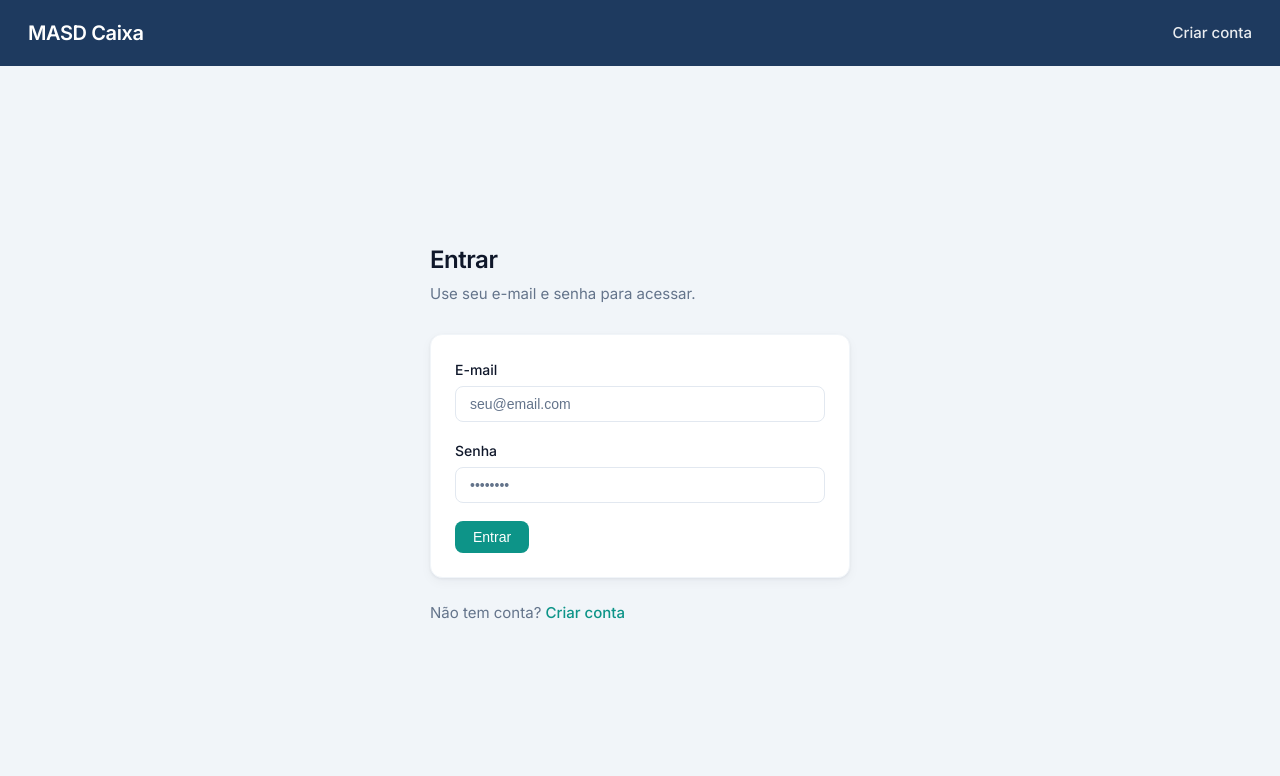
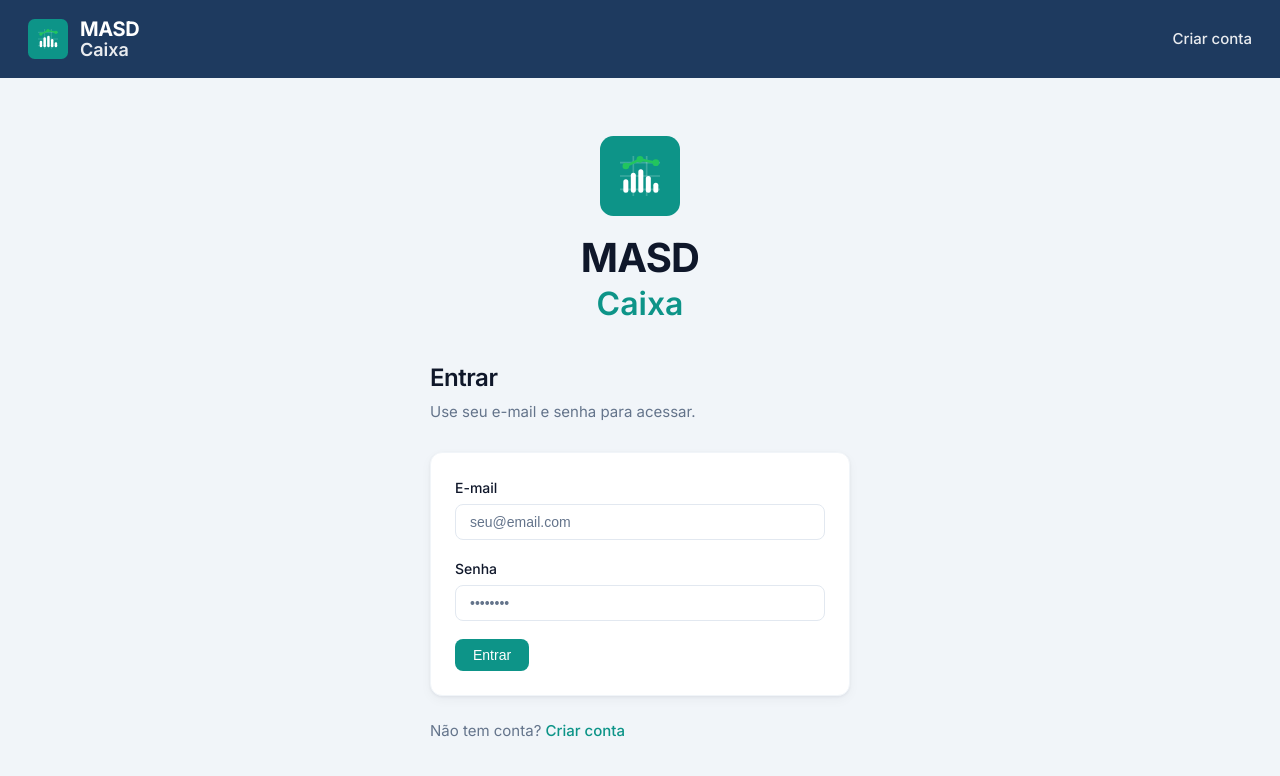
Before and after one commit to masouzaduarte/masd-caixa-web, a React (Vite) app: page /login in a window 1280 px wide. Shown: the top 776 px of the page. Built offline with nearby package versions, Linux system fonts and the light colour scheme; no server answers.

Commit message:
Ajuste layout

```diff
--- a/src/components/Layout.tsx
+++ b/src/components/Layout.tsx
@@ -1,6 +1,7 @@
 import { Outlet, Link, useNavigate, useLocation } from 'react-router-dom';
 import { getToken, clearToken, clearUser, getUser } from '../storage/authStorage';
 import { clearAccountId } from '../storage/accountStorage';
+import { Logo } from './Logo';
 
 const sidebarLinks = [
   { to: '/', label: 'Dashboard', end: true },
@@ -27,7 +28,7 @@ export function Layout() {
     return (
       <div style={styles.container}>
         <header style={styles.header}>
-          <h1 style={styles.title}>MASD Caixa</h1>
+          <Logo variant="horizontal" inverse />
         </header>
         <main style={styles.main}>
           <Outlet />
@@ -40,7 +41,9 @@ export function Layout() {
     <div style={styles.appLayout}>
       <aside style={styles.sidebar}>
         <div style={styles.sidebarBrand}>
-          <Link to="/" style={styles.sidebarBrandLink}>MASD Caixa</Link>
+          <Link to="/" style={styles.sidebarBrandLink}>
+            <Logo variant="horizontal" inverse />
+          </Link>
         </div>
         <nav style={styles.sidebarNav}>
           {sidebarLinks.map(({ to, label, end }) => {
@@ -113,11 +116,8 @@ const styles: Record<string, React.CSSProperties> = {
     borderBottom: '1px solid rgba(255,255,255,0.08)',
   },
   sidebarBrandLink: {
-    color: '#fff',
+    color: 'inherit',
     textDecoration: 'none',
-    fontSize: '1.2rem',
-    fontWeight: 600,
-    letterSpacing: '-0.02em',
   },
   sidebarNav: {
     flex: 1,
@@ -197,9 +197,10 @@ const styles: Record<string, React.CSSProperties> = {
   header: {
     backgroundColor: 'var(--color-sidebar)',
     color: '#fff',
-    padding: '1rem 1.5rem',
+    padding: '1.125rem 1.75rem',
+    display: 'flex',
+    alignItems: 'center',
   },
-  title: { margin: 0, fontSize: '1.5rem' },
   main: {
     padding: '1.5rem',
     maxWidth: '900px',
--- /dev/null
+++ b/src/components/Logo.tsx
@@ -0,0 +1,134 @@
+interface LogoProps {
+  variant?: 'horizontal' | 'square';
+  /** Use em fundos escuros (sidebar, header de login) para texto branco */
+  inverse?: boolean;
+  /** Tamanho maior para destaque (ex.: acima do título Entrar) */
+  size?: 'default' | 'large';
+  className?: string;
+}
+
+const iconSizes = { default: 40, large: 80 } as const;
+const squareGaps = { default: '0.75rem', large: '1.25rem' } as const;
+
+export function Logo({
+  variant = 'horizontal',
+  inverse = false,
+  size = 'default',
+  className = '',
+}: LogoProps) {
+  const isLarge = size === 'large';
+  const textStyle: React.CSSProperties = inverse
+    ? { color: '#fff' }
+    : { color: 'var(--color-text)' };
+  const accentStyle: React.CSSProperties = inverse
+    ? { color: 'rgba(255,255,255,0.9)' }
+    : { color: 'var(--color-primary)' };
+
+  if (variant === 'square') {
+    return (
+      <div
+        className={className}
+        style={{
+          display: 'inline-flex',
+          flexDirection: 'column',
+          alignItems: 'center',
+          gap: squareGaps[size],
+        }}
+      >
+        <DashboardIcon size={iconSizes[size]} />
+        <div style={{ display: 'flex', flexDirection: 'column', alignItems: 'center' }}>
+          <span
+            style={{
+              ...textStyle,
+              fontSize: isLarge ? '2.5rem' : '1.5rem',
+              fontWeight: 700,
+              letterSpacing: '-0.02em',
+              lineHeight: 1.1,
+            }}
+          >
+            MASD
+          </span>
+          <span
+            style={{
+              ...accentStyle,
+              fontSize: isLarge ? '2rem' : '1.25rem',
+              fontWeight: 600,
+            }}
+          >
+            Caixa
+          </span>
+        </div>
+      </div>
+    );
+  }
+
+  return (
+    <div
+      className={className}
+      style={{
+        display: 'inline-flex',
+        alignItems: 'center',
+        gap: isLarge ? '1rem' : '0.75rem',
+      }}
+    >
+      <DashboardIcon size={iconSizes[size]} />
+      <div style={{ display: 'flex', flexDirection: 'column', lineHeight: 1.1 }}>
+        <span
+          style={{
+            ...textStyle,
+            fontSize: isLarge ? '2rem' : '1.25rem',
+            fontWeight: 700,
+            letterSpacing: '-0.02em',
+          }}
+        >
+          MASD
+        </span>
+        <span
+          style={{
+            ...accentStyle,
+            fontSize: isLarge ? '1.5rem' : '1.125rem',
+            fontWeight: 600,
+          }}
+        >
+          Caixa
+        </span>
+      </div>
+    </div>
+  );
+}
+
+function DashboardIcon({ size = 40 }: { size?: number }) {
+  return (
+    <svg
+      width={size}
+      height={size}
+      viewBox="0 0 48 48"
+      fill="none"
+      xmlns="http://www.w3.org/2000/svg"
+      style={{ flexShrink: 0 }}
+      aria-hidden
+    >
+      <rect width="48" height="48" rx="8" fill="#0d9488" />
+      <line x1="12" y1="16" x2="36" y2="16" stroke="white" strokeOpacity="0.2" strokeWidth="1" />
+      <line x1="12" y1="24" x2="36" y2="24" stroke="white" strokeOpacity="0.2" strokeWidth="1" />
+      <line x1="12" y1="32" x2="36" y2="32" stroke="white" strokeOpacity="0.2" strokeWidth="1" />
+      <line x1="20" y1="12" x2="20" y2="36" stroke="white" strokeOpacity="0.2" strokeWidth="1" />
+      <line x1="28" y1="12" x2="28" y2="36" stroke="white" strokeOpacity="0.2" strokeWidth="1" />
+      <rect x="14" y="26" width="3" height="8" rx="1.5" fill="white" />
+      <rect x="18.5" y="22" width="3" height="12" rx="1.5" fill="white" />
+      <rect x="23" y="20" width="3" height="14" rx="1.5" fill="white" />
+      <rect x="27.5" y="24" width="3" height="10" rx="1.5" fill="white" />
+      <rect x="32" y="28" width="3" height="6" rx="1.5" fill="white" />
+      <circle cx="15.5" cy="18" r="2" fill="#22c55e" />
+      <circle cx="24" cy="14" r="2" fill="#22c55e" />
+      <circle cx="33.5" cy="16" r="2" fill="#22c55e" />
+      <path
+        d="M 15.5 18 Q 20 16 24 14 Q 28 15 33.5 16"
+        stroke="#22c55e"
+        strokeWidth="1.5"
+        fill="none"
+        strokeLinecap="round"
+      />
+    </svg>
+  );
+}
--- a/src/index.css
+++ b/src/index.css
@@ -172,6 +172,36 @@ body {
   margin-bottom: 1.125rem;
 }
 
+/* Formulários em grid – ocupa melhor o espaço */
+.form-card {
+  max-width: 560px;
+}
+
+.form-layout-grid {
+  display: grid;
+  grid-template-columns: 1fr;
+  gap: 1rem 1.5rem;
+}
+
+.form-layout-grid .form-group {
+  margin-bottom: 0;
+}
+
+@media (min-width: 520px) {
+  .form-layout-grid {
+    grid-template-columns: 1fr 1fr;
+  }
+}
+
+.form-group-full {
+  grid-column: 1 / -1;
+}
+
+.form-actions {
+  grid-column: 1 / -1;
+  margin-top: 0.25rem;
+}
+
 /* ========== Erro ========== */
 .error-box {
   padding: 0.875rem 1rem;
@@ -279,3 +309,10 @@ body {
 .auth-footer-text a:hover {
   text-decoration: underline;
 }
+
+/* Logo grande acima do título Entrar */
+.login-logo-wrap {
+  display: flex;
+  justify-content: center;
+  margin-bottom: 2rem;
+}
--- a/src/pages/LoginPage.tsx
+++ b/src/pages/LoginPage.tsx
@@ -1,5 +1,6 @@
 import { useState } from 'react';
 import { Link, useNavigate } from 'react-router-dom';
+import { Logo } from '../components/Logo';
 import { login } from '../api/masdApi';
 import { getApiErrorMessage } from '../api/errorMessage';
 import { apiBaseURL } from '../api/client';
@@ -32,11 +33,14 @@ export function LoginPage() {
   return (
     <div className="auth-page">
       <header className="auth-header">
-        <h1 className="auth-header-title">MASD Caixa</h1>
+        <Logo variant="horizontal" inverse />
         <Link to="/register" className="auth-header-link">Criar conta</Link>
       </header>
       <main className="auth-main">
         <div className="auth-card">
+          <div className="login-logo-wrap">
+            <Logo variant="square" size="large" />
+          </div>
           <div className="page-header">
             <h2 className="page-title">Entrar</h2>
             <p className="page-subtitle">
--- a/src/pages/NewTransactionPage.tsx
+++ b/src/pages/NewTransactionPage.tsx
@@ -60,9 +60,9 @@ export function NewTransactionPage() {
           Registrar receita ou despesa na conta em uso.
         </p>
       </div>
-      <div className="card" style={{ maxWidth: '420px' }}>
+      <div className="card form-card">
         {error && <div className="error-box">{error}</div>}
-        <form onSubmit={handleSubmit}>
+        <form onSubmit={handleSubmit} className="form-layout-grid">
           <div className="form-group">
             <label className="label">Tipo</label>
             <select
@@ -75,6 +75,15 @@ export function NewTransactionPage() {
             </select>
           </div>
           <div className="form-group">
+            <label className="label">Data</label>
+            <input
+              type="date"
+              value={transactionDate}
+              onChange={(e) => setTransactionDate(e.target.value)}
+              className="input"
+            />
+          </div>
+          <div className="form-group form-group-full">
             <label className="label">Descrição</label>
             <input
               type="text"
@@ -96,18 +105,11 @@ export function NewTransactionPage() {
               className="input"
             />
           </div>
-          <div className="form-group">
-            <label className="label">Data</label>
-            <input
-              type="date"
-              value={transactionDate}
-              onChange={(e) => setTransactionDate(e.target.value)}
-              className="input"
-            />
+          <div className="form-actions">
+            <button type="submit" disabled={loading} className="btn btn-primary">
+              {loading ? 'Salvando...' : 'Salvar'}
+            </button>
           </div>
-          <button type="submit" disabled={loading} className="btn btn-primary">
-            {loading ? 'Salvando...' : 'Salvar'}
-          </button>
         </form>
       </div>
     </div>
--- a/src/pages/RegisterPage.tsx
+++ b/src/pages/RegisterPage.tsx
@@ -1,5 +1,6 @@
 import { useState } from 'react';
 import { Link, useNavigate } from 'react-router-dom';
+import { Logo } from '../components/Logo';
 import { register } from '../api/masdApi';
 import { getApiErrorMessage } from '../api/errorMessage';
 import { apiBaseURL } from '../api/client';
@@ -33,7 +34,7 @@ export function RegisterPage() {
   return (
     <div className="auth-page">
       <header className="auth-header">
-        <h1 className="auth-header-title">MASD Caixa</h1>
+        <Logo variant="horizontal" inverse />
         <Link to="/login" className="auth-header-link">Entrar</Link>
       </header>
       <main className="auth-main">
--- a/src/pages/SetupPage.tsx
+++ b/src/pages/SetupPage.tsx
@@ -45,7 +45,7 @@ export function SetupPage() {
           Crie uma nova conta para controlar saldo e transações.
         </p>
       </div>
-      <div className="card" style={{ maxWidth: '420px' }}>
+      <div className="card form-card">
         {error && (
           <div className="error-box">
             {error}
@@ -56,7 +56,7 @@ export function SetupPage() {
             )}
           </div>
         )}
-        <form onSubmit={handleSubmit}>
+        <form onSubmit={handleSubmit} className="form-layout-grid">
           <div className="form-group">
             <label className="label">Nome da conta</label>
             <input
@@ -80,9 +80,11 @@ export function SetupPage() {
               placeholder="0,00"
             />
           </div>
-          <button type="submit" disabled={loading} className="btn btn-primary">
-            {loading ? 'Criando...' : 'Criar conta'}
-          </button>
+          <div className="form-actions">
+            <button type="submit" disabled={loading} className="btn btn-primary">
+              {loading ? 'Criando...' : 'Criar conta'}
+            </button>
+          </div>
         </form>
       </div>
     </div>
```
